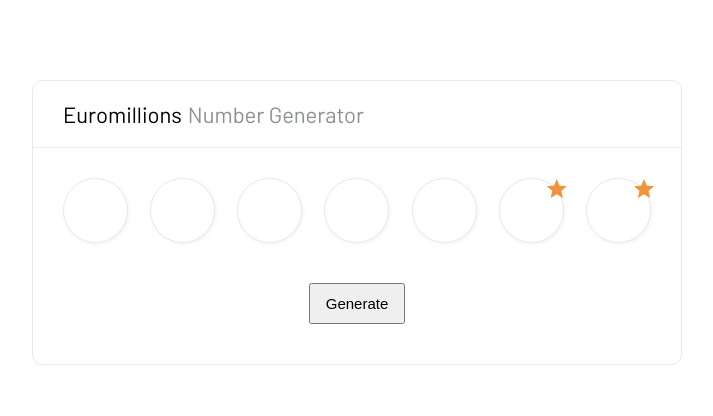
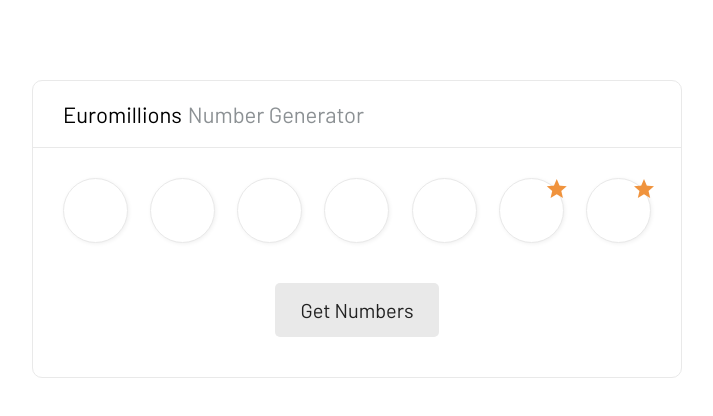
Before and after one commit to caballero-react-ex/euromillions, a React (Create React App) app: page / in a window 1280 px wide. Shown: the top 416 px of the page, without its empty margins (283-996 px from the left). Built offline with nearby package versions, Linux system fonts and the light colour scheme.

Commit message:
btn styled

```diff
--- a/src/base/_colors.scss
+++ b/src/base/_colors.scss
@@ -5,3 +5,9 @@
 $color-light-grey: #e9e9e9;
 
 $color-yellow: #f0933d;
+
+$color-light-blue: #c2f0fc;
+$color-light-blue: #323edd;
+$color-light-blue: #44a9f0;
+
+$color-primary: #ff2e63;
--- a/src/base/_reset.scss
+++ b/src/base/_reset.scss
@@ -11,7 +11,7 @@
 }
 html {
   font-size: 62.5%;
-  font-family: 'Oswald', sans-serif;
+  // font-family: 'Oswald', sans-serif;
   font-family: 'Barlow', sans-serif;
   font-weight: 300;
   box-sizing: border-box;
--- a/src/comps/Lotto.js
+++ b/src/comps/Lotto.js
@@ -67,7 +67,7 @@
           {this.state.nums.map(n => <Ball num={twoDigitNum(n)} key={uuidv4()} />)}
           {this.state.numsStar.map(n => <Star num={twoDigitNum(n)} key={uuidv4()} />)}
         </div>
-        <button className='Lotto-btn' onClick={this.handleClick}>Generate</button>
+        <button className='Lotto-btn' onClick={this.handleClick}>Get Numbers</button>
       </div>
     );
   }
--- a/src/comps/_Lotto.scss
+++ b/src/comps/_Lotto.scss
@@ -44,14 +44,44 @@
 
 .Lotto-btn {
   grid-column: content-start / content-end;
+
   margin: auto;
-  // display: inline-flex;
-  // justify-content: center;
   margin-top: 4rem;
-  padding-top: 1rem;
-  padding-bottom: 1rem;
-  padding-left: 1.5rem;
-  padding-right: 1.5rem;
-  font-size: 1.5rem;
+  padding-top: 1.2rem;
+  padding-bottom: 1.2rem;
+  padding-left: 2rem;
+  padding-right: 2rem;
+
+  font-family: 'Barlow', sans-serif;
+  font-size: 1.6rem;
   font-weight: 400;
+  color: $color-black;
+  // color: $color-white;
+
+  background-color: $color-light-grey;
+  // background-color: red;
+  border: none;
+  border-radius: 5px;
+
+  transition: color .2s ease, background-color .4s ease;
+  outline: none;
+  cursor: pointer;
+
+  @include respond(tablet) {
+    padding-top: 1.5rem;
+    padding-bottom: 1.5rem;
+    padding-left: 2.5rem;
+    padding-right: 2.5rem;
+    font-size: 2rem;
+  }
+
+  &:hover {
+    color: $color-white;
+    background-color: $color-grey;
+    background-color: $color-primary;
+  }
+  &:active {
+    transform: scale(0.95);
+  }
+
 }
```
